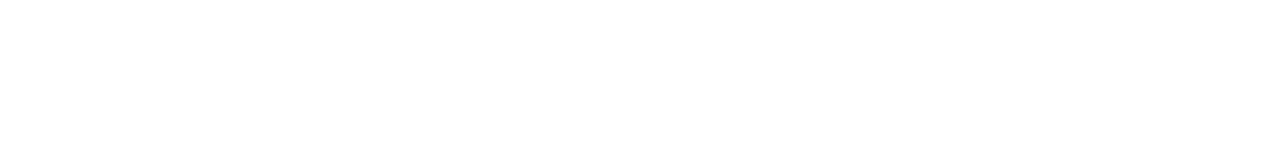
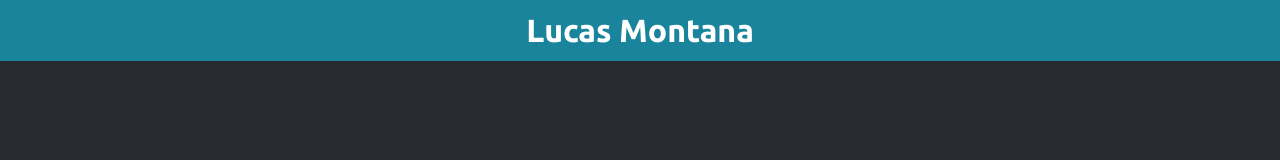
Before and after one commit to slumpthug/exam-3, a plain HTML site: page index.html in a window 1280 px wide. Drawn offline with Linux system fonts and the light colour scheme.

Commit message:
added header and styles to it and background for body

```diff
--- a/css/style.css
+++ b/css/style.css
@@ -0,0 +1,11 @@
+body {
+    background-color: #272A2F;
+}
+
+/*========HEADER========*/
+.header {
+    padding: 12px 0;
+    display: flex;
+    justify-content: center;
+    background-color: #19849B;
+}
--- a/index.html
+++ b/index.html
@@ -12,7 +12,9 @@
     <link href="https://fonts.googleapis.com/css2?family=Ubuntu:wght@400;500;700&display=swap" rel="stylesheet">
 </head>
 <body>
-
+    <header class="header">
+        <h1 class="header__title">Lucas Montana</h1>
+    </header>
     <script src="./js/script.js"></script>
 </body>
 </html>
```
